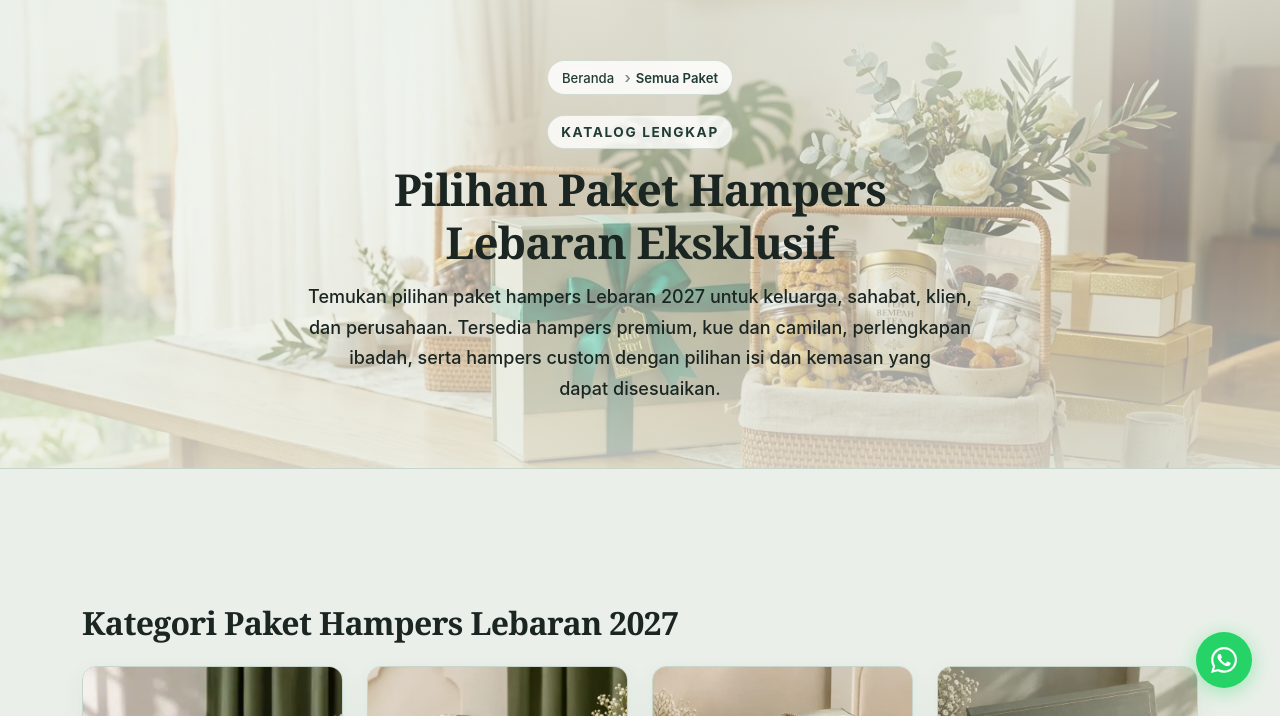
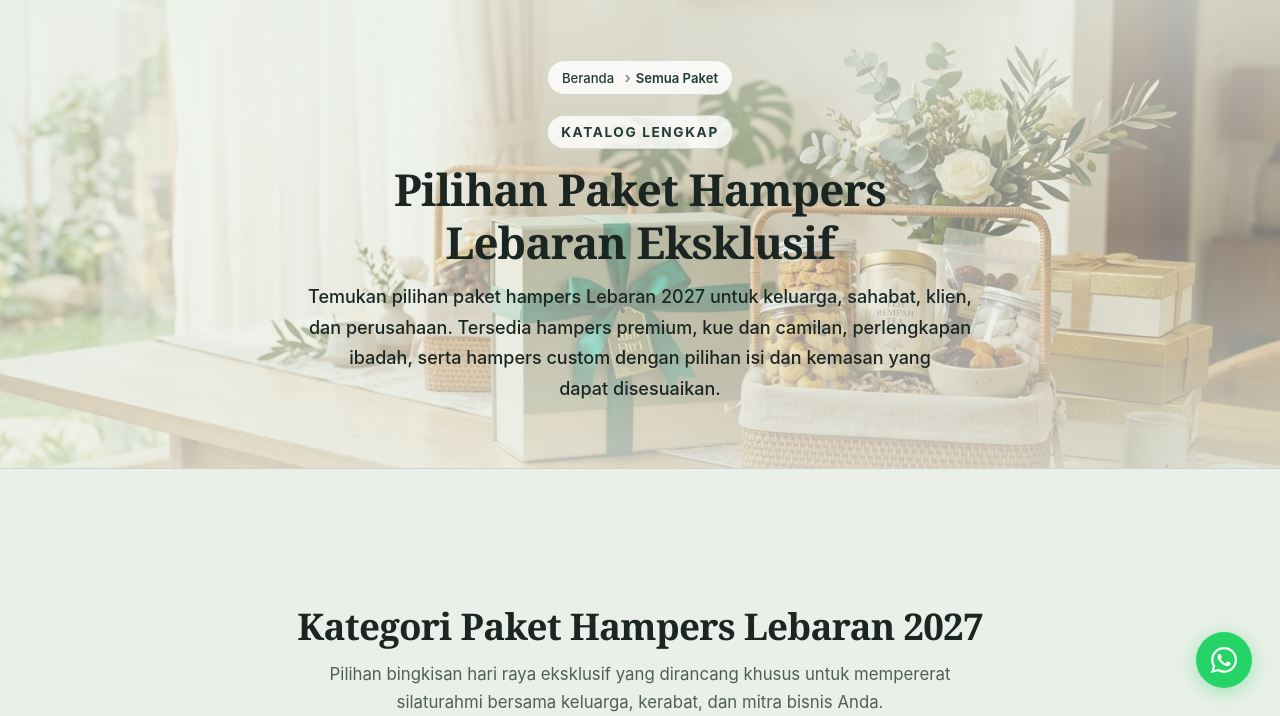
Before and after one commit to laudyaregina32-art/hampers-lebaran, a website: page paket.html in a window 1280 px wide. Shown: the part 84-800 px from the top of the page. Drawn offline with Linux system fonts and the light colour scheme.

Commit message:
style(paket): tengahkan judul kategori paket hampers lebaran 2027 dan tambahkan deskripsi singkat

```diff
--- a/paket.html
+++ b/paket.html
@@ -1366,8 +1366,12 @@
     <!-- Kategori Intro -->
     <section class="hl-section" aria-labelledby="kat-heading">
       <div class="container">
-        <h2 class="hl-heading mb-4" id="kat-heading" style="font-size:clamp(1.4rem,3vw,2rem);">Kategori Paket Hampers
-          Lebaran 2027</h2>
+        <div class="hl-section-heading text-center" style="margin-bottom: clamp(2rem, 3.5vw, 3rem);">
+          <h2 class="hl-heading" id="kat-heading" style="font-size:clamp(1.6rem, 3.2vw, 2.3rem); margin-bottom: 0.75rem;">Kategori Paket Hampers Lebaran 2027</h2>
+          <p style="max-width: 680px; margin-inline: auto; color: var(--hl-text-muted); font-size: 1.05rem; line-height: 1.7; margin-bottom: 0;">
+            Pilihan bingkisan hari raya eksklusif yang dirancang khusus untuk mempererat silaturahmi bersama keluarga, kerabat, dan mitra bisnis Anda.
+          </p>
+        </div>
         <div class="row g-4">
           <!-- Hampers Premium -->
           <div class="col-sm-6 col-lg-3">
```
Also changed, not shown: schema-audit-report.md (+1 -1 lines).
